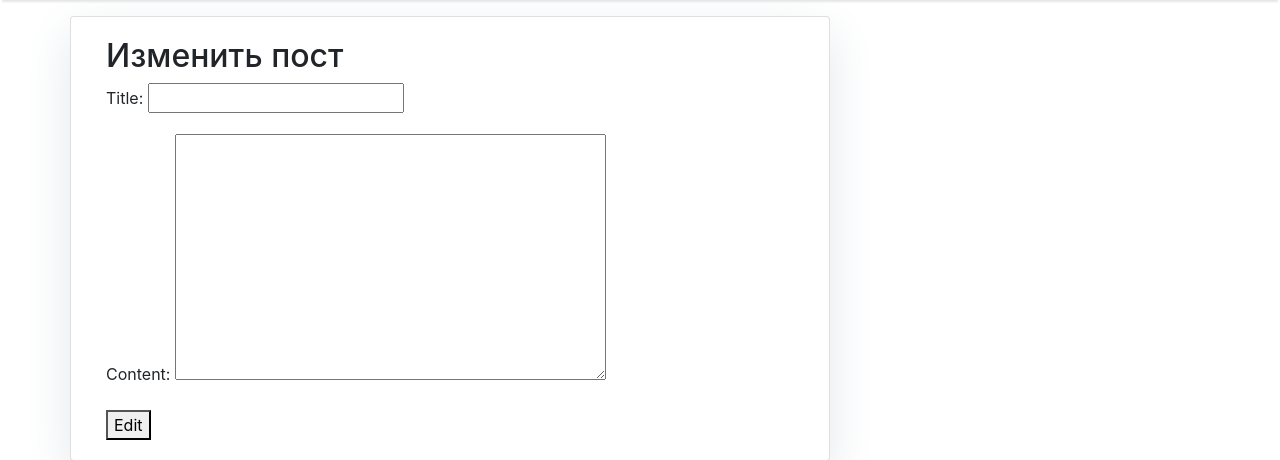
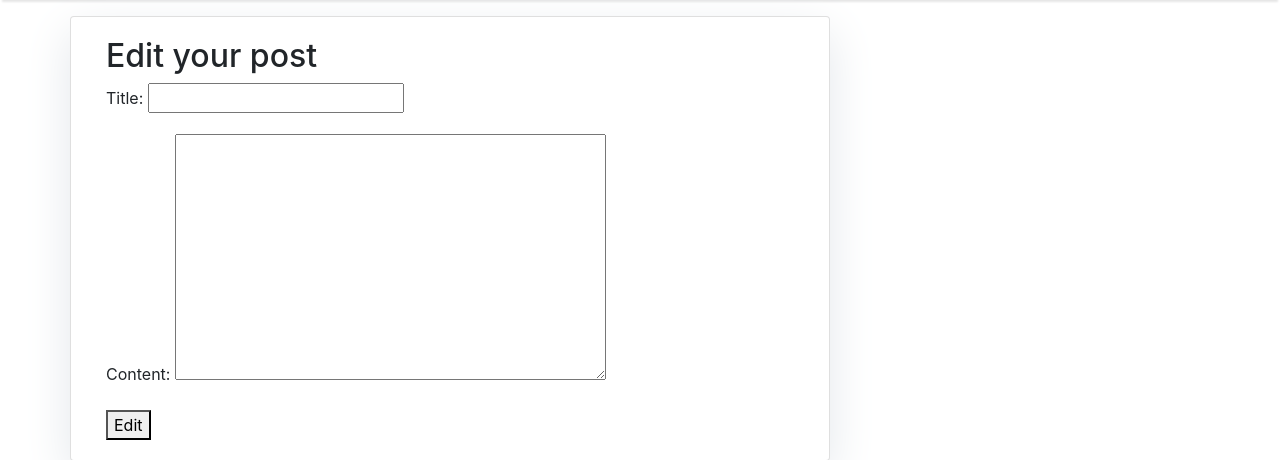
Before and after one commit to geoCrock/Blog-Flow, a Django app: template blog/templates/edit_post.html in a window 1280 px wide. Shown: the part 56-516 px from the top of the page. Run offline with Django 5.2, Linux system fonts and the light colour scheme; the template is opened without the code that fills it: values that come from a table or form of the project are taken from there, others are empty; some libraries are stand-ins or nearby versions.

Commit message:
Update edit_post.html

```diff
--- a/blog/templates/edit_post.html
+++ b/blog/templates/edit_post.html
@@ -7,7 +7,7 @@
         <div class="col-md-8 card mb-4  mt-3 left  top">
             <div class="card-body">
 
-                <h2>Изменить пост</h2>
+                <h2>Edit your post</h2>
                 <form method="post" action="{% url 'edit_post' post.id %}">
                     {% csrf_token %}
                     {{ form.as_p }}
```
